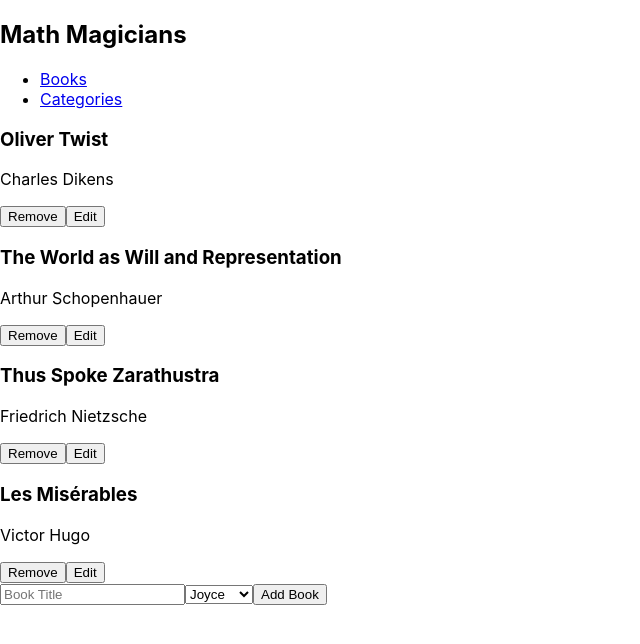
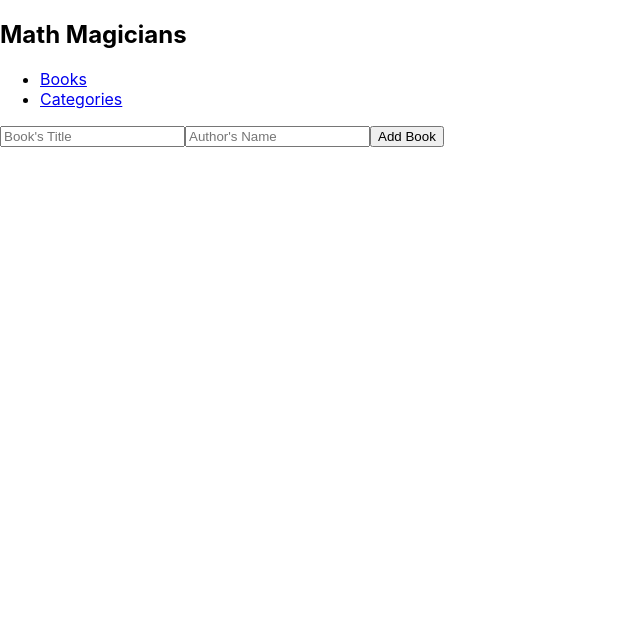
Before and after one commit to eric2umeh/bookstore, a React (Create React App) app: page / in a window 1280 px wide. Shown: the top 644 px of the page, without its empty margins (0-640 px from the left). Built offline with nearby package versions, Linux system fonts and the light colour scheme.

Commit message:
Update Form.jsx and Book.jsx

```diff
--- a/src/component/Book.jsx
+++ b/src/component/Book.jsx
@@ -19,7 +19,6 @@ const Book = ({ id, author, title }) => {
           <button type="submit" onClick={handleRemove}>
             Remove
           </button>
-          <button type="submit">Edit</button>
         </div>
       </div>
     </div>
--- a/src/component/Form.jsx
+++ b/src/component/Form.jsx
@@ -1,18 +1,49 @@
-import React from 'react';
+import React, { useState } from 'react';
+import { useDispatch } from 'react-redux';
+import { v4 } from 'uuid';
+import { addBook } from '../redux/books/booksSlice';
 
-const Form = () => (
-  <div>
-    <form action="">
-      <input type="text" id="title" name="title" placeholder="Book Title" />
-      <select name="author" id="author">
-        <option value="joyce">Joyce</option>
-        <option value="meyer">Meyer</option>
-        <option value="myles">Myles</option>
-        <option value="munroe">Munroe</option>
-      </select>
-      <button type="submit">Add Book</button>
-    </form>
-  </div>
-);
+const Form = () => {
+  const [author, setAuthor] = useState('');
+  const [title, setTitle] = useState('');
+  const dispatch = useDispatch();
+
+  const handleSubmit = (event) => {
+    event.preventDefault();
+    const newBook = {
+      id: v4(),
+      title,
+      author,
+    };
+
+    dispatch(addBook(newBook));
+    setTitle('');
+    setAuthor('');
+  };
+
+  return (
+    <div>
+      <form onSubmit={handleSubmit}>
+        <input
+          type="text"
+          placeholder="Book's Title"
+          id="title"
+          name="title"
+          onChange={(event) => setTitle(event.target.value)}
+          value={title}
+        />
+        <input
+          type="text"
+          placeholder="Author's Name"
+          name="author"
+          id="author"
+          onChange={(event) => setAuthor(event.target.value)}
+          value={author}
+        />
+        <button type="submit">Add Book</button>
+      </form>
+    </div>
+  );
+};
 
 export default Form;
--- a/src/redux/books/booksSlice.js
+++ b/src/redux/books/booksSlice.js
@@ -15,35 +15,7 @@ const removeBook = (id) => ({
 });
 
 // Reducer
-const booksReducer = (
-  state = [
-    {
-      id: v4(),
-      title: 'Oliver Twist',
-      author: 'Charles Dikens',
-      genre: 'sc-fi',
-    },
-    {
-      id: v4(),
-      title: 'The World as Will and Representation',
-      author: 'Arthur Schopenhauer',
-      genre: 'philosophy',
-    },
-    {
-      id: v4(),
-      title: 'Thus Spoke Zarathustra',
-      author: 'Friedrich Nietzsche',
-      genre: 'philosophy',
-    },
-    {
-      id: v4(),
-      title: 'Les Misérables',
-      author: 'Victor Hugo',
-      genre: 'historical fiction',
-    },
-  ],
-  action = {},
-) => {
+const booksReducer = (state = [], action = {}) => {
   switch (action.type) {
     case ADD_BOOK:
       return [...state, action.book];
```
